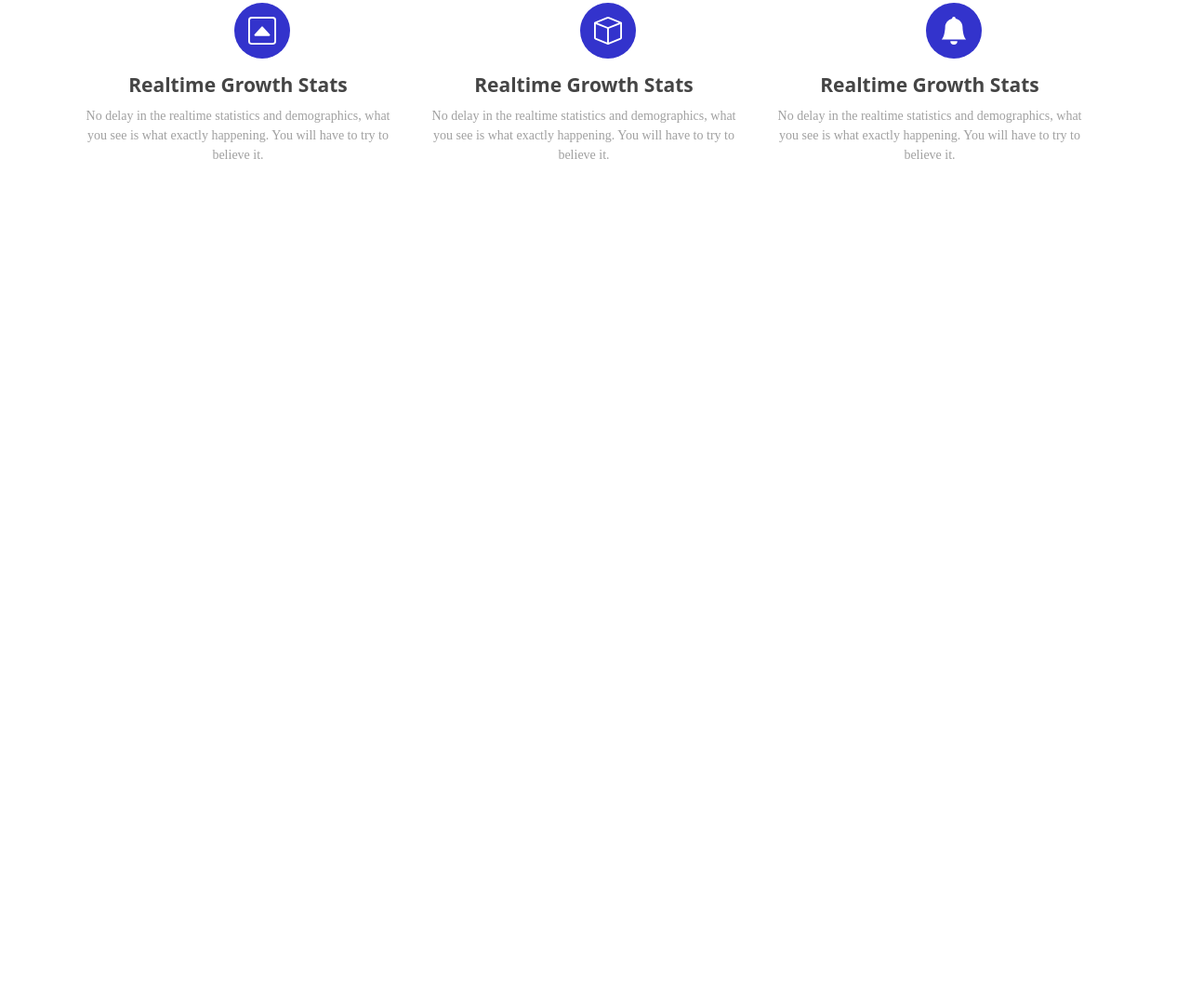
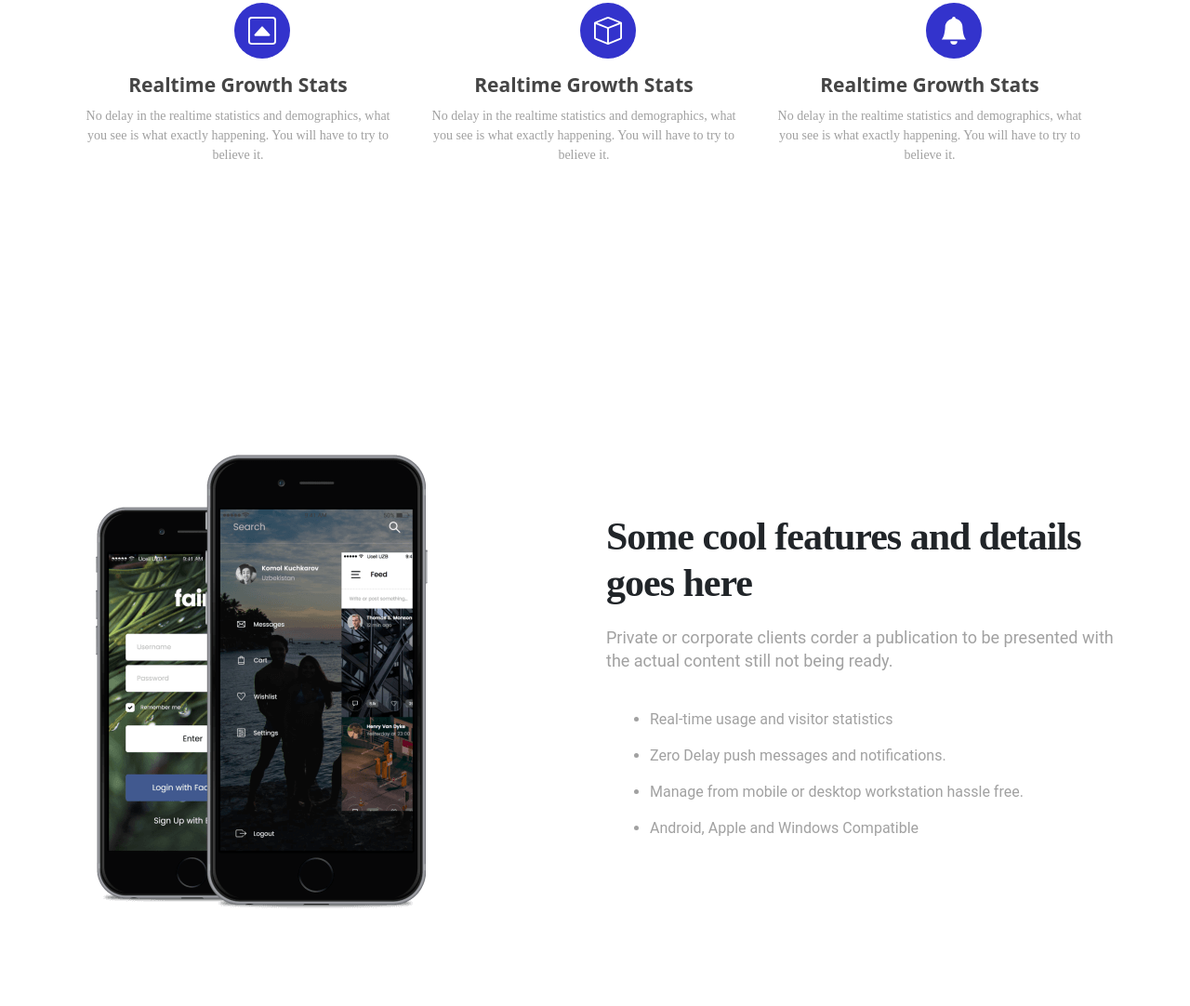
Before and after one commit to salarissa321/project-29, a plain HTML site: page index.html in a window 1280 px wide. Shown: the part 1242-2324 px from the top of the page at 93% size. Before the commit the page ends 1578 px from the top, so only its background shows below. Drawn offline with nearby package versions, Linux system fonts and the light colour scheme.

Commit message:
add unorderlist

```diff
--- a/css/style.css
+++ b/css/style.css
@@ -149,3 +149,57 @@ box-sizing: border-box;
     margin: 15px;
     box-sizing: border-box;
 }
+
+.myschlagzeile{
+    font-size: 42px;
+    font-weight: 600;
+    letter-spacing: -1px;
+    margin: 0 0 20px;
+    font-family: Poppins;
+    word-spacing: 0px;
+}
+
+.mysentence{
+    margin: 10px 0 15px;
+    font-size: 18px;
+line-height: 1.4;
+color: #a1a1a1;
+letter-spacing: 0;
+font-family: Roboto;
+}
+
+.mylist{
+    font-family: Roboto;
+    font-size: px18;
+    letter-spacing: 0;
+    margin-bottom: 15px;
+    margin-left: 15px;
+    color: #a1a1a1;
+
+}
+
+.mydiv{
+margin-right: 200px;
+
+}
+
+.myimage{
+ width: 80px;
+height: 80px;
+border-radius: 50%;
+margin-left: 50px;
+
+
+}
+
+.paragraf{
+font-family: Poppins;
+font-size: 14px;
+font-weight: 300;
+padding: 20px 10px;
+letter-spacing: 1px;
+line-height: 1.5;
+color: #a1a1a1;
+margin: 10px 0 15px;
+
+}
--- a/index.html
+++ b/index.html
@@ -97,6 +97,29 @@
       </div>
     </div>
 
+
+    <div class="container py-5 my-5">
+      <div class="row py-4 ">
+        <div class="col-lg-6">
+          <img class="myfoto" src="Images/app_image.png" alt="">
+        </div>
+        <div class="col-lg-6">
+          <h1 class="myschlagzeile pt-5 mt-5">Some cool features and details goes here</h1>
+          <p class="mysentence">Private or corporate clients corder a publication to be presented with the actual content still not being ready.</p>
+          <ul class="">
+            <li class="mylist pt-4">Real-time usage and visitor statistics</li>
+            <li class="mylist">Zero Delay push messages and notifications.</li>
+            <li class="mylist">Manage from mobile or desktop workstation hassle free.</li>
+            <li class="mylist">Android, Apple and Windows Compatible</li>
+          </ul>
+
+        </div>
+
+      </div>
+    </div>
+
+
+
     <script src="https://cdn.jsdelivr.net/npm/bootstrap@5.2.3/dist/js/bootstrap.bundle.min.js" integrity="sha384-kenU1KFdBIe4zVF0s0G1M5b4hcpxyD9F7jL+jjXkk+Q2h455rYXK/7HAuoJl+0I4" crossorigin="anonymous"></script>
   </body>
 </html>
```
Also changed, not shown: Images/app_image.png (added), Images/icon.png (added).
